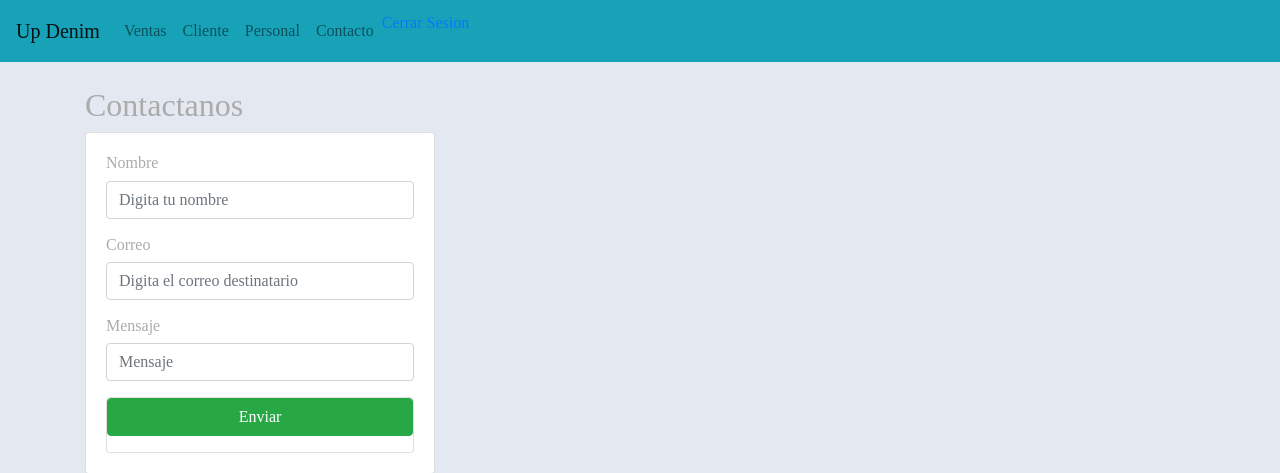
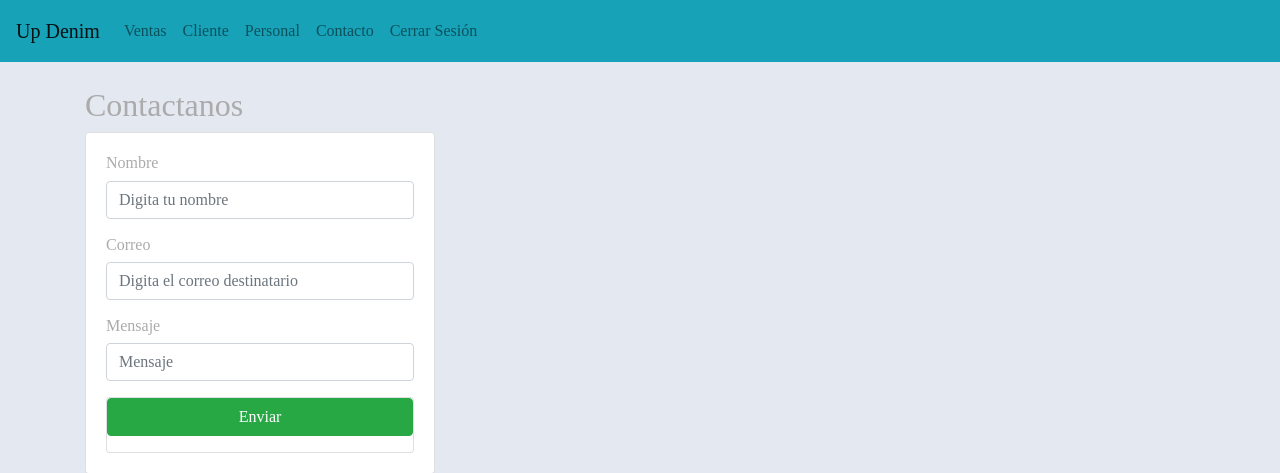
Before and after one commit to jozeto/UPDENIM, a Django app: page /contacto/ in a window 1280 px wide. Shown: the top 473 px of the page. Run offline with Django 5.2, Linux system fonts and the light colour scheme; a user stored in the database is signed in.

Commit message:
Arreglando cosas al cerrar sesión

```diff
--- a/aplicaciones/Academico/templates/base.html
+++ b/aplicaciones/Academico/templates/base.html
@@ -46,11 +46,20 @@
 
 
 
-                {% if request.user.is_authenticated %}
-                <li><a href={% url 'exit' %}>Cerrar Sesion</a></li>
-                {% else %}
-                <li><a href={% url 'login' %}>Ingresar</a></li>
-                {% endif %}
+
+
+    <div class="collapse navbar-collapse" id="navbarSupportedContent">
+        <ul class="navbar-nav mr-auto">
+            <!-- Otros elementos de la barra de navegación -->
+        </ul>
+        <ul class="navbar-nav ml-auto">
+            {% if request.user.is_authenticated %}
+                <li class="nav-item"><a class="nav-link" href="{% url 'exit' %}">Cerrar Sesión</a></li>
+            {% else %}
+                <!-- Otros elementos de la barra de navegación para usuarios no autenticados -->
+            {% endif %}
+        </ul>
+    </div>
             </ul>
         </div>
     </nav>
--- a/aplicaciones/Academico/templates/registration/login.html
+++ b/aplicaciones/Academico/templates/registration/login.html
@@ -29,11 +29,11 @@ integrity="sha384-TX8t27EcRE3e/ihU7zmQxVncDAy5uIKz4rEkgIXeMed4M0jlfIDPvg6uqKI2xX
                                         <form action="" method="POST"></form>
 
                                         <div class="form-group">
-                                            <input type="text" name="username"  id=""class="form-style" placeholder="Your Email" autocomplete="off">
+                                            <input type="text" name="username"  id=""class="form-style" placeholder="USUARIO" autocomplete="off">
                                             <i class="input-icon uil uil-at"></i>
                                         </div>
                                         <div class="form-group mt-2">
-                                            <input type="password" name="password" id="" class="form-style" placeholder="Your Password"  autocomplete="off">
+                                            <input type="password" name="password" id="" class="form-style" placeholder="CONTRASEñA"  autocomplete="off">
                                             <i class="input-icon uil uil-lock-alt"></i>
                                         </form>
 
```
Also changed, not shown: UpDenim.db.
